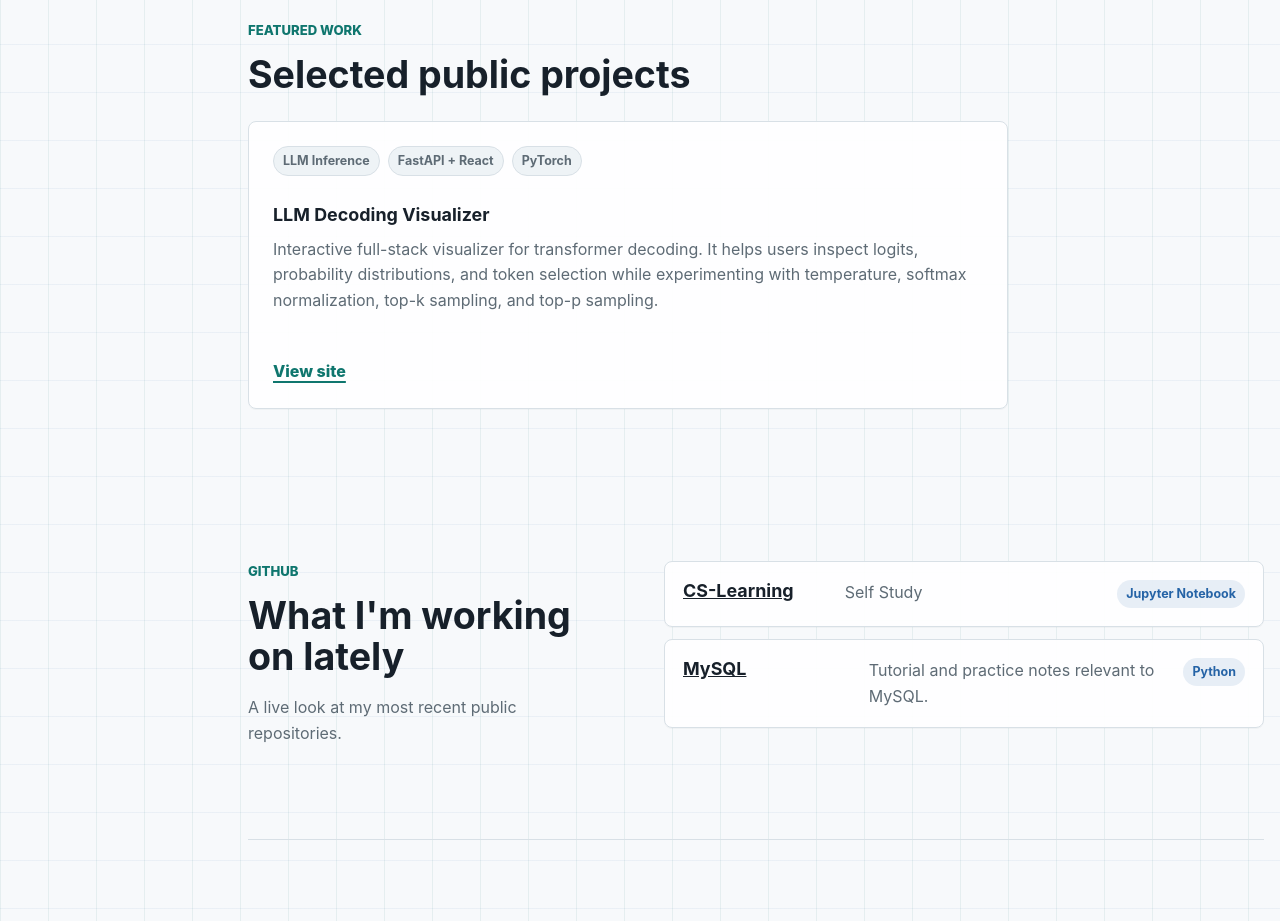
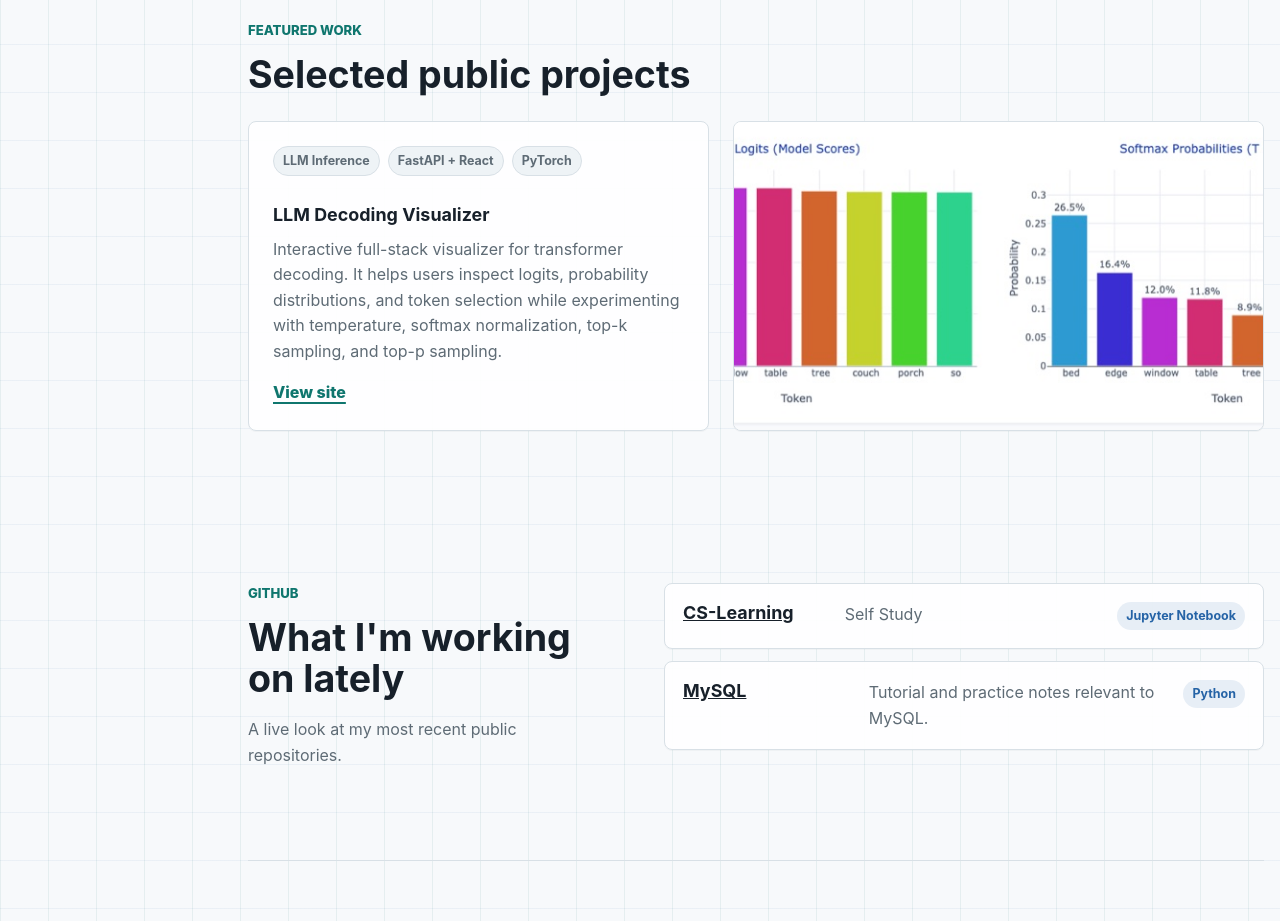
Before and after one commit to EleanorLiu12/KJPortfolio, a plain HTML site: page index.html in a window 1280 px wide. Shown: the part 2500-3421 px from the top of the page. Drawn offline with Linux system fonts and the light colour scheme; no server answers.

Commit message:
Add project visual beside LLM Decoding Visualizer card

```diff
--- a/index.html
+++ b/index.html
@@ -190,7 +190,7 @@
           <h2 id="work-title">Selected public projects</h2>
         </div>
 
-        <div class="project-grid single-project">
+        <div class="project-feature">
           <article class="project-card">
             <div class="project-meta">
               <span>LLM Inference</span>
@@ -207,6 +207,21 @@
               View site
             </a>
           </article>
+          <a
+            class="project-visual-link"
+            href="https://eleanorliu12.github.io/softmax-decoding-visualizer/"
+            target="_blank"
+            rel="noopener noreferrer"
+            aria-label="Open the LLM Decoding Visualizer"
+          >
+            <img
+              src="assets/lm-decoding-visualizer.jpg"
+              alt="Side-by-side bar charts showing raw model logits transformed into softmax probabilities across candidate tokens"
+              width="900"
+              height="321"
+              loading="lazy"
+            >
+          </a>
         </div>
       </section>
 
--- a/styles.css
+++ b/styles.css
@@ -376,6 +376,36 @@ h3 {
   grid-template-columns: minmax(0, 760px);
 }
 
+.project-feature {
+  display: grid;
+  grid-template-columns: minmax(0, 1fr) minmax(0, 1.15fr);
+  gap: 24px;
+  align-items: stretch;
+}
+
+.project-visual-link {
+  display: block;
+  overflow: hidden;
+  border: 1px solid var(--line);
+  border-radius: var(--radius);
+  background: var(--surface);
+  box-shadow: 0 1px 0 rgba(23, 32, 42, 0.03);
+  transition: border-color 160ms ease, transform 160ms ease, box-shadow 160ms ease;
+}
+
+.project-visual-link:hover {
+  transform: translateY(-3px);
+  border-color: #bac7cf;
+  box-shadow: var(--shadow);
+}
+
+.project-visual-link img {
+  display: block;
+  width: 100%;
+  height: 100%;
+  object-fit: cover;
+}
+
 .focus-item,
 .experience-card,
 .project-card,
@@ -656,8 +686,13 @@ div.contact-card:hover {
   }
 
   .focus-grid,
-  .project-grid {
+  .project-grid,
+  .project-feature {
     grid-template-columns: 1fr;
+  }
+
+  .project-feature {
+    gap: 16px;
   }
 
   .focus-item,
```
Also changed, not shown: assets/lm-decoding-visualizer.jpg (added).
